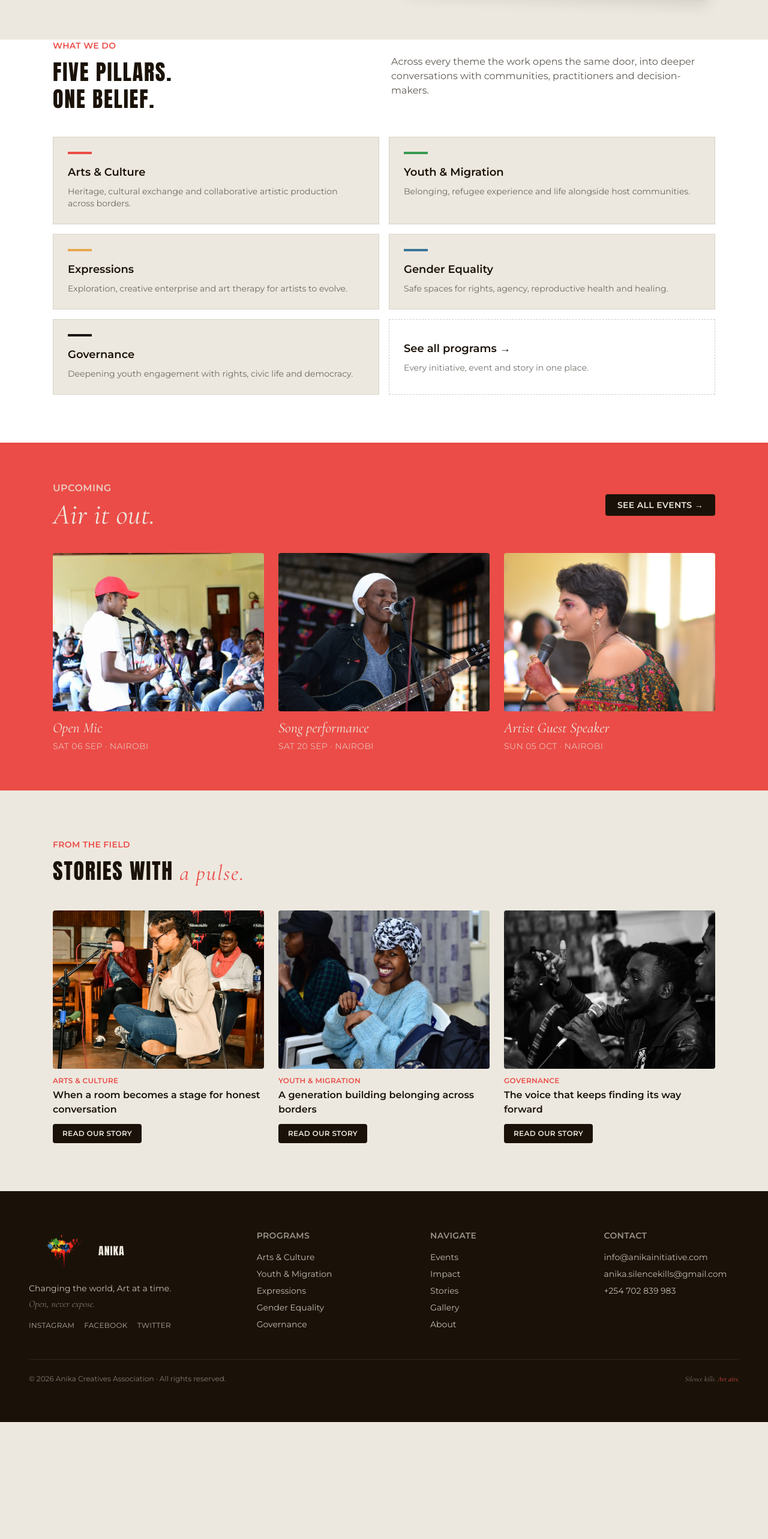
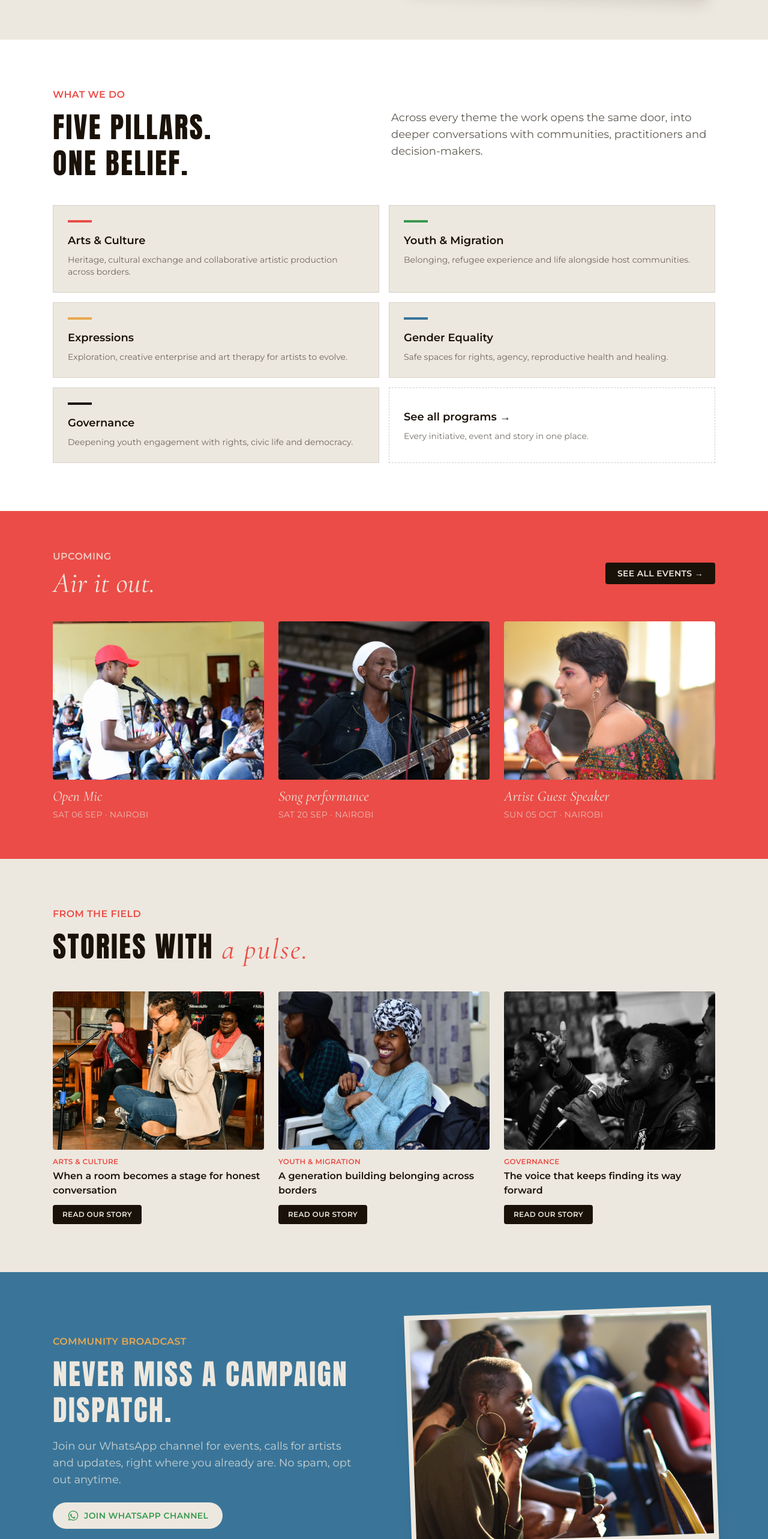
Before and after one commit to Jkosencha/Anika-Initiative, a React (Vite) app: page / in a window 1280 px wide. Shown: the part 1337-3903 px from the top of the page at 60% size. Before the commit the page ends 3708 px from the top, so only its background shows below. Built offline with nearby package versions, Linux system fonts and the light colour scheme.

Commit message:
Add Community Broadcast section and unify Home page typography

```diff
--- a/src/pages/Home.jsx
+++ b/src/pages/Home.jsx
@@ -126,17 +126,17 @@ function Home() {
       </section>
 
       <section className="bg-white">
-        <div className="mx-auto max-w-6xl px-6 pb-20">
+        <div className="mx-auto max-w-6xl px-6 pt-20 pb-20">
           <div className="grid gap-6 sm:grid-cols-2">
             <div>
-              <p className="font-body text-sm font-semibold uppercase tracking-wide text-coral">What We Do</p>
-              <h2 className="mt-3 font-display text-3xl uppercase leading-tight text-ink sm:text-4xl">
+              <p className="font-body text-base font-semibold uppercase tracking-wide text-coral">What We Do</p>
+              <h2 className="mt-3 font-display text-4xl uppercase leading-tight text-ink sm:text-5xl">
                 Five pillars.
                 <br />
                 One belief.
               </h2>
             </div>
-            <p className="self-center font-body text-ink/70">
+            <p className="self-center font-body text-lg text-ink/70">
               Across every theme the work opens the same door, into deeper conversations with
               communities, practitioners and decision-makers.
             </p>
@@ -197,8 +197,8 @@ function Home() {
       </section>
 
       <section className="mx-auto max-w-6xl px-6 py-20">
-        <p className="font-body text-sm font-semibold uppercase tracking-wide text-coral">From the Field</p>
-        <h2 className="mt-3 font-display text-3xl uppercase leading-tight text-ink sm:text-4xl">
+        <p className="font-body text-base font-semibold uppercase tracking-wide text-coral">From the Field</p>
+        <h2 className="mt-3 font-display text-4xl uppercase leading-tight text-ink sm:text-5xl">
           Stories with <span className="font-editorial italic normal-case text-coral">a pulse.</span>
         </h2>
 
@@ -222,6 +222,41 @@ function Home() {
           ))}
         </div>
       </section>
+
+      <section className="bg-anika-blue text-cream">
+        <div className="mx-auto grid max-w-6xl items-center gap-10 px-6 py-16 lg:grid-cols-2 lg:gap-20">
+          <div>
+            <p className="font-body text-base font-semibold uppercase tracking-wide text-gold">
+              Community Broadcast
+            </p>
+            <h2 className="mt-3 font-display text-4xl uppercase leading-tight sm:text-5xl">
+              Never miss a campaign dispatch.
+            </h2>
+            <p className="mt-4 font-body text-lg text-cream/80">
+              Join our WhatsApp channel for events, calls for artists and updates, right where
+              you already are. No spam, opt out anytime.
+            </p>
+            <a
+              href="https://whatsapp.com"
+              target="_blank"
+              rel="noreferrer"
+              className="mt-6 inline-flex items-center gap-2 rounded-full bg-cream px-6 py-3 font-body text-sm font-semibold uppercase tracking-wide text-anika-green hover:opacity-90"
+            >
+              <svg viewBox="0 0 24 24" fill="currentColor" aria-hidden="true" className="h-5 w-5">
+                <path d="M12.04 2C6.58 2 2.13 6.45 2.13 11.91c0 1.75.46 3.45 1.32 4.95L2.05 22l5.25-1.38a9.9 9.9 0 0 0 4.74 1.21h.01c5.46 0 9.91-4.45 9.91-9.91 0-2.65-1.03-5.14-2.9-7.01A9.82 9.82 0 0 0 12.04 2m0 1.67c2.24 0 4.35.87 5.93 2.46a8.26 8.26 0 0 1 2.43 5.88c0 4.59-3.74 8.33-8.35 8.33a8.3 8.3 0 0 1-4.24-1.16l-.3-.18-3.12.82.83-3.04-.2-.31a8.26 8.26 0 0 1-1.27-4.42c0-4.6 3.74-8.38 8.29-8.38m-4.6 4.75c-.16 0-.42.06-.64.3-.22.24-.85.83-.85 2.03 0 1.2.87 2.36.99 2.52.12.16 1.7 2.72 4.2 3.7 2.08.83 2.5.66 2.95.62.45-.04 1.46-.6 1.66-1.17.2-.58.2-1.08.14-1.18-.06-.1-.22-.16-.46-.28-.24-.12-1.46-.72-1.68-.8-.23-.08-.4-.12-.56.12-.16.24-.64.8-.79.97-.14.16-.29.18-.53.06-.24-.12-1.03-.38-1.96-1.21-.72-.65-1.21-1.44-1.35-1.68-.14-.24-.02-.37.11-.49.11-.11.24-.29.36-.44.12-.15.16-.24.24-.4.08-.16.04-.31-.02-.43-.06-.12-.56-1.35-.77-1.85-.2-.48-.4-.42-.56-.42h-.48Z" />
+              </svg>
+              Join WhatsApp Channel
+            </a>
+          </div>
+          <div className={polaroid('-rotate-2')}>
+            <img
+              src="/listener.jpg"
+              alt="A community member listening at an ANIKA event"
+              className="aspect-4/3 w-full object-cover"
+            />
+          </div>
+        </div>
+      </section>
     </>
   )
 }
```
